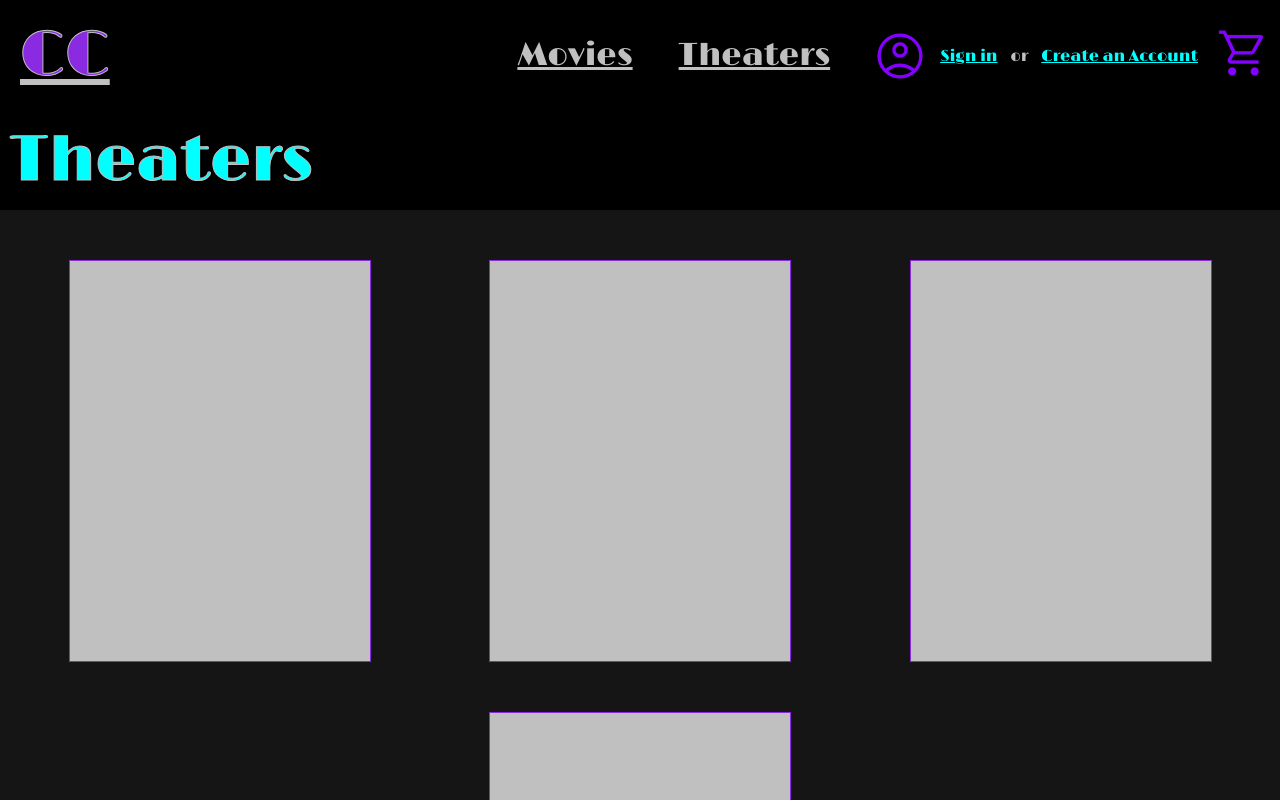
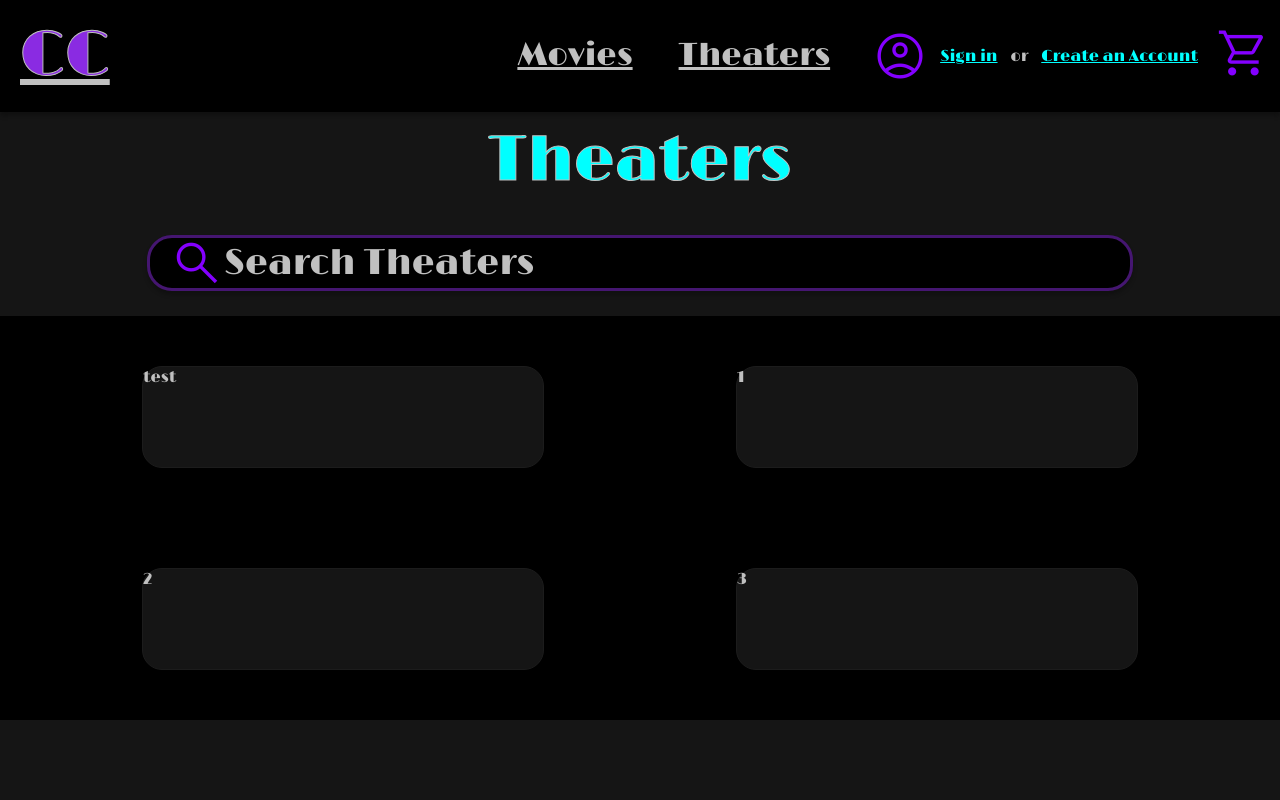
Before and after one commit to Shruti-Nagawekar/CinemaConnect, a plain HTML site: page Theaters.html in a window 1280 px wide. Shown: the top 800 px of the page. Drawn offline with nearby package versions, Linux system fonts and the light colour scheme.

Commit message:
Theater Refinement

```diff
--- a/Theaters.html
+++ b/Theaters.html
@@ -82,18 +82,53 @@
     <!-- Main Section -->
     <main class="main-section">
 
-        <!-- Title and Movie Selection (Side by Side) -->
-        <div class="title-selection-container">
-            <div class="section-title">Theaters</div>
+        <div class="section-title">Theaters</div>
+
+        <!-- Search Bar -->
+        <div class="search-bar">
+            <span class="material-symbols-outlined" id ="icon">
+                search
+            </span>
+            <div class="text">Search Theaters</div>
         </div>
 
+        <style>
+
+            .Theater-card-container{
+                display: flex;
+                width: 100%;
+                height: fit-content;
+                justify-content: space-evenly;
+                align-items: center;
+                flex-wrap: wrap;
+                background-color: #000000;
+            }
+
+            .Theater-card{
+                width: 400px;
+                height: 100px;
+                border-radius: 20px;
+                border: 1px solid #1C1C1C;
+                background: #151515;
+                margin: 50px;
+            }
+        </style>
+
         <!-- Movie Card Container -->
-        <div class="movie-card-container">
-            <div class="movie-card"></div>
-            <div class="movie-card"></div>
-            <div class="movie-card"></div>
-            <div class="movie-card"></div>
+        <div class="Theater-card-container">
 
+            <div class="Theater-card">
+                test
+            </div>
+            <div class="Theater-card">
+                1
+            </div>
+            <div class="Theater-card">
+                2
+            </div>
+            <div class="Theater-card">
+                3
+            </div>
         </div>
 
     </main>
--- a/styles.css
+++ b/styles.css
@@ -843,6 +843,7 @@ body {
 
     .Movie{
         flex-wrap: wrap;
+        justify-content: center;
     }
 }
 
```
